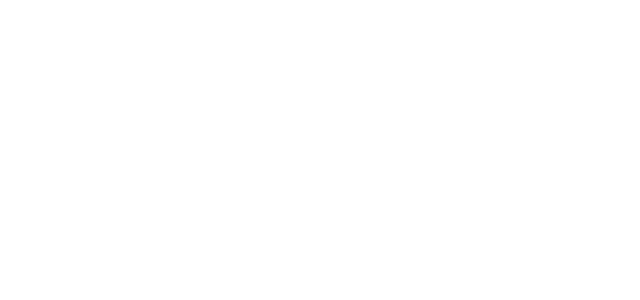
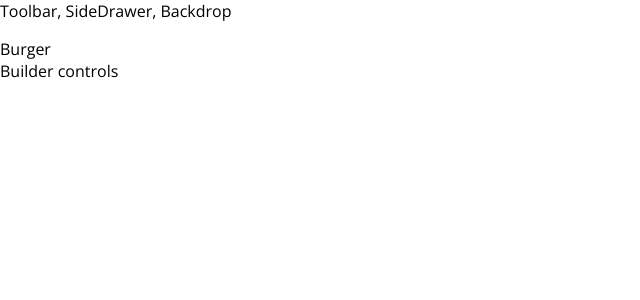
Before and after one commit to R2D34/burger-app, a React (Create React App) app in the folder burger-app/: page / in a window 1280 px wide. Shown: the top 300 px of the page, without its empty margins (0-640 px from the left). Built offline with nearby package versions, Linux system fonts and the light colour scheme.

Commit message:
Added layout and burgerBuilder component

```diff
--- a/burger-app/src/App.js
+++ b/burger-app/src/App.js
@@ -1,7 +1,18 @@
-import React from "react";
+import React, { Component } from "react";
 
-function App() {
-  return <div></div>;
+import Layout from "./components/Layout/Layout";
+import BurgerBuilder from "./containers/BurgerBuilder/BurgerBuilder";
+
+class App extends Component {
+  render() {
+    return (
+      <div>
+        <Layout>
+          <BurgerBuilder />
+        </Layout>
+      </div>
+    );
+  }
 }
 
 export default App;
--- /dev/null
+++ b/burger-app/src/components/Layout/Layout.js
@@ -0,0 +1,14 @@
+import React from "react";
+
+import Aux from "../../hoc/Aux";
+import classes from "./Layout.module.css";
+
+const layout = (props) => (
+  <Aux>
+    <div>Toolbar, SideDrawer, Backdrop</div>
+
+    <main className={classes.Content}>{props.children}</main>
+  </Aux>
+);
+
+export default layout;
--- /dev/null
+++ b/burger-app/src/components/Layout/Layout.module.css
@@ -0,0 +1,3 @@
+.Content {
+  margin-top: 16px;
+}
--- /dev/null
+++ b/burger-app/src/containers/BurgerBuilder/BurgerBuilder.js
@@ -0,0 +1,16 @@
+import React, { Component } from "react";
+
+import Aux from "../../hoc/Aux";
+
+class BurgerBuilder extends Component {
+  render() {
+    return (
+      <Aux>
+        <div>Burger</div>
+        <div>Builder controls</div>
+      </Aux>
+    );
+  }
+}
+
+export default BurgerBuilder;
--- /dev/null
+++ b/burger-app/src/hoc/Aux.js
@@ -0,0 +1,3 @@
+const aux = (props) => props.children;
+
+export default aux;
--- a/burger-app/src/index.css
+++ b/burger-app/src/index.css
@@ -1,13 +1,13 @@
 body {
   margin: 0;
-  font-family: -apple-system, BlinkMacSystemFont, 'Segoe UI', 'Roboto', 'Oxygen',
-    'Ubuntu', 'Cantarell', 'Fira Sans', 'Droid Sans', 'Helvetica Neue',
-    sans-serif;
+  font-family: "Open Sans", -apple-system, BlinkMacSystemFont, "Segoe UI",
+    "Roboto", "Oxygen", "Ubuntu", "Cantarell", "Fira Sans", "Droid Sans",
+    "Helvetica Neue", sans-serif;
   -webkit-font-smoothing: antialiased;
   -moz-osx-font-smoothing: grayscale;
 }
 
 code {
-  font-family: source-code-pro, Menlo, Monaco, Consolas, 'Courier New',
+  font-family: source-code-pro, Menlo, Monaco, Consolas, "Courier New",
     monospace;
 }
```
Also changed, not shown: 1 other file (tests, documents, lock files or other folders).
